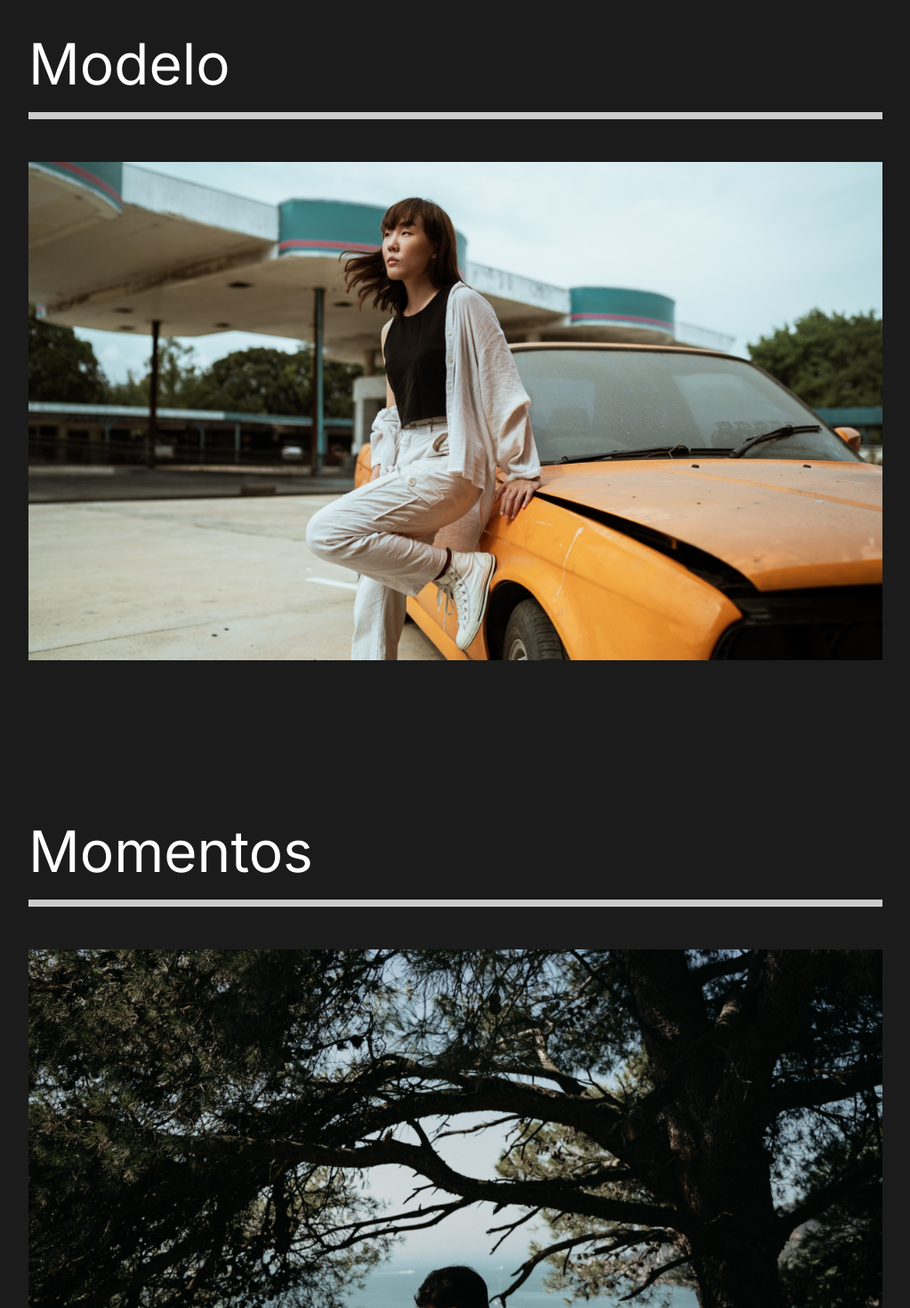
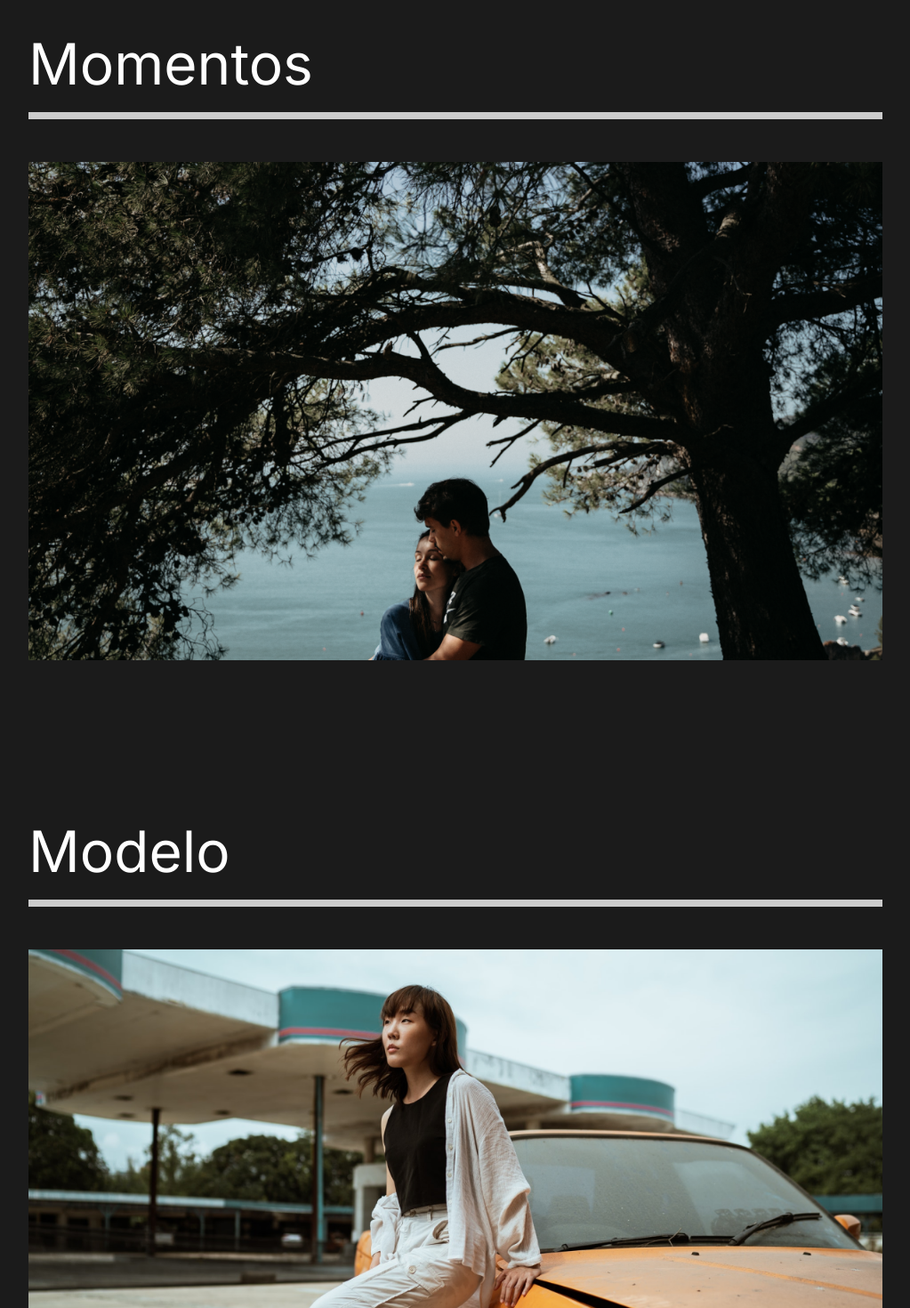
Before and after one commit to xV0lk/first_app, a Next.js app: page /work in a window 1280 px wide. Shown: the part 1080-2550 px from the top of the page at 89% size, without its empty margins (128-1151 px from the left). Built offline with nearby package versions, Linux system fonts and the light colour scheme.

Commit message:
6.1 Dynamic routing and seed data

```diff
--- a/pages/work/index.js
+++ b/pages/work/index.js
@@ -1,61 +1,34 @@
 import Link from 'next/link';
 import Image from 'next/image';
 import styled from 'styled-components';
-import athlete from '../../src/img/athlete-small.png';
-import theracer from '../../src/img/theracer-small.png';
-import goodtimes from '../../src/img/goodtimes-small.png';
+import { AllJobs } from '../../src/allJobs';
 
 const OurWork = () => {
+  const jobs = AllJobs();
   return (
     <SWork>
-      <SMovie>
-        <h2>Atleta</h2>
+      {jobs.map((job) => (
+        <SJob key={job.id}>
+          <h2>{job.title}</h2>
           <div className="line"></div>
-        <Link href="/" passHref>
-          <div>
+          <Link href="/work/[job]" as={`/work/${job.route}`} passHref>
+            <div className="img-container">
               <Image
-              src={athlete}
-              alt="Boxeador"
+                src={job.mainImg}
+                alt={job.title}
                 objectFit="cover"
                 layout="fill"
               />
             </div>
           </Link>
-      </SMovie>
-      <SMovie>
-        <h2>Modelo</h2>
-        <div className="line"></div>
-        <Link href="/" passHref>
-          <div>
-            <Image
-              src={theracer}
-              alt="Modelo"
-              objectFit="cover"
-              layout="fill"
-            />
-          </div>
-        </Link>
-      </SMovie>
-      <SMovie>
-        <h2>Momentos</h2>
-        <div className="line"></div>
-        <Link href="/" passHref>
-          <div>
-            <Image
-              src={goodtimes}
-              alt="Pareja"
-              objectFit="cover"
-              layout="fill"
-            />
-          </div>
-        </Link>
-      </SMovie>
+        </SJob>
+      ))}
     </SWork>
   );
 };
 
 const SWork = styled.div`
-  min-height: 100vh;
+  min-height: 80vh;
   overflow: hidden;
   padding: 5rem 10rem;
   h2 {
@@ -63,7 +36,7 @@ const SWork = styled.div`
   }
 `;
 
-const SMovie = styled.div`
+const SJob = styled.div`
   padding-bottom: 10rem;
   .line {
     height: 0.5rem;
@@ -75,6 +48,9 @@ const SMovie = styled.div`
     width: 100%;
     height: 70vh;
   }
+  .img-container {
+    cursor: pointer;
+  }
 `;
 
 export default OurWork;
--- /dev/null
+++ b/src/allJobs.js
@@ -0,0 +1,84 @@
+//Import Images
+import athlete from './img/athlete-small.png';
+import goodtimes from './img/goodtimes-small.png';
+import theracer from './img/theracer-small.png';
+import athlete2 from './img/athlete2.png';
+import goodtimes2 from './img/good-times2.jpg';
+import theracer2 from './img/the-racer2.jpg';
+
+export const AllJobs = () => {
+  return [
+    {
+      id: 1,
+      title: 'Atleta',
+      mainImg: athlete,
+      secondaryImg: athlete2,
+      route: 'atleta',
+      awards: [
+        {
+          title: 'Truly A masterpiece',
+          description:
+            '“Lorem Ipsum is simply dummy text of the printing and typesetting industry.”',
+        },
+        {
+          title: 'Fresh look on a brutal sport.',
+          description:
+            '“Lorem Ipsum is simply dummy text of the printing and typesetting industry.”',
+        },
+        {
+          title: 'It’s okay lmao.',
+          description:
+            '“Lorem Ipsum is simply dummy text of the printing and typesetting industry.”',
+        },
+      ],
+    },
+    {
+      id: 2,
+      title: 'Momentos',
+      mainImg: goodtimes,
+      route: 'momentos',
+      secondaryImg: goodtimes2,
+      awards: [
+        {
+          title: 'Truly A masterpiece',
+          description:
+            '“Lorem Ipsum is simply dummy text of the printing and typesetting industry.”',
+        },
+        {
+          title: 'Fresh look on a brutal sport.',
+          description:
+            '“Lorem Ipsum is simply dummy text of the printing and typesetting industry.”',
+        },
+        {
+          title: 'It’s okay lmao.',
+          description:
+            '“Lorem Ipsum is simply dummy text of the printing and typesetting industry.”',
+        },
+      ],
+    },
+    {
+      id: 3,
+      title: 'Modelo',
+      mainImg: theracer,
+      route: 'modelo',
+      secondaryImg: theracer2,
+      awards: [
+        {
+          title: 'Truly A masterpiece',
+          description:
+            '“Lorem Ipsum is simply dummy text of the printing and typesetting industry.”',
+        },
+        {
+          title: 'Fresh look on a brutal sport.',
+          description:
+            '“Lorem Ipsum is simply dummy text of the printing and typesetting industry.”',
+        },
+        {
+          title: 'It’s okay lmao.',
+          description:
+            '“Lorem Ipsum is simply dummy text of the printing and typesetting industry.”',
+        },
+      ],
+    },
+  ];
+};
```
Also changed, not shown: pages/work/[job].js (added, +66 -0 lines). Lines whose indentation alone changed are shown as unchanged.
